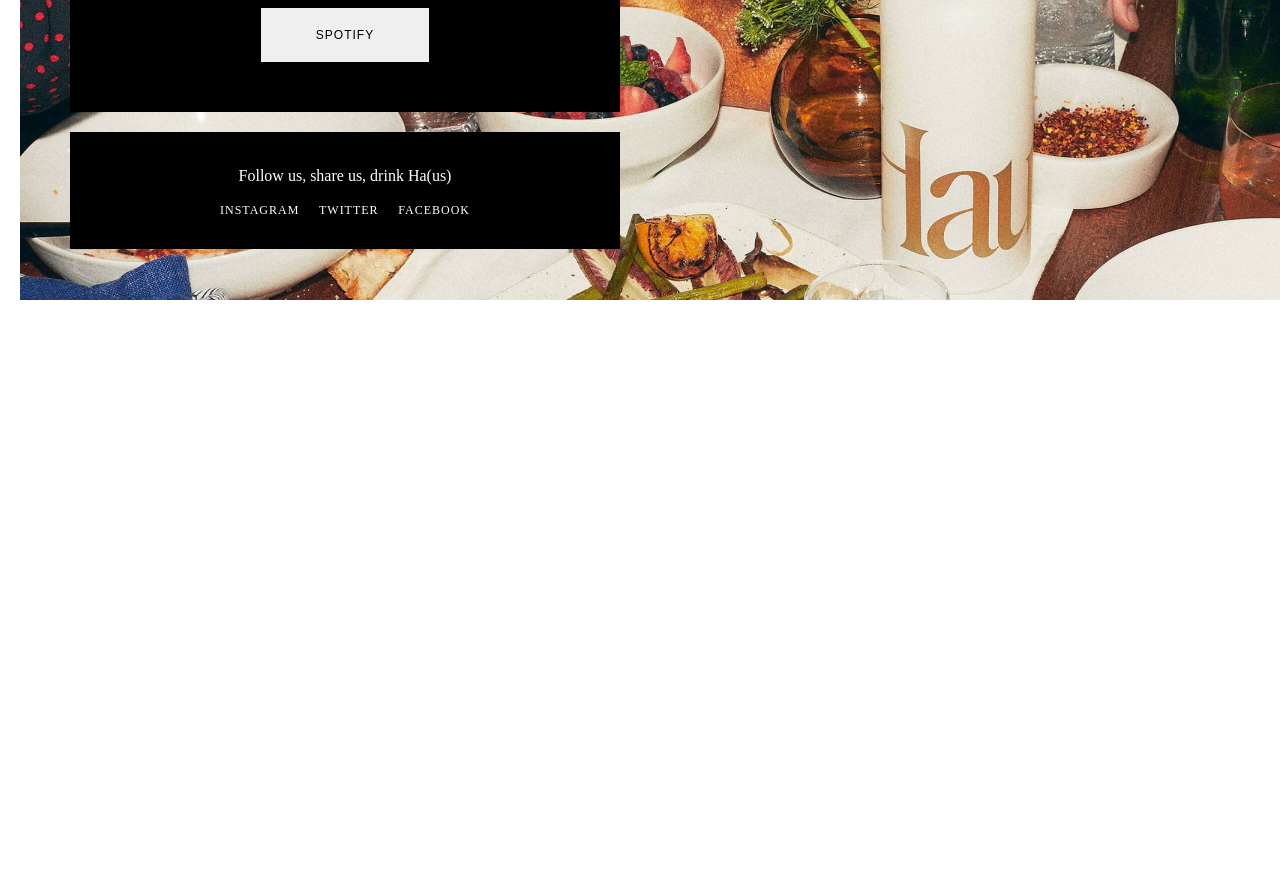
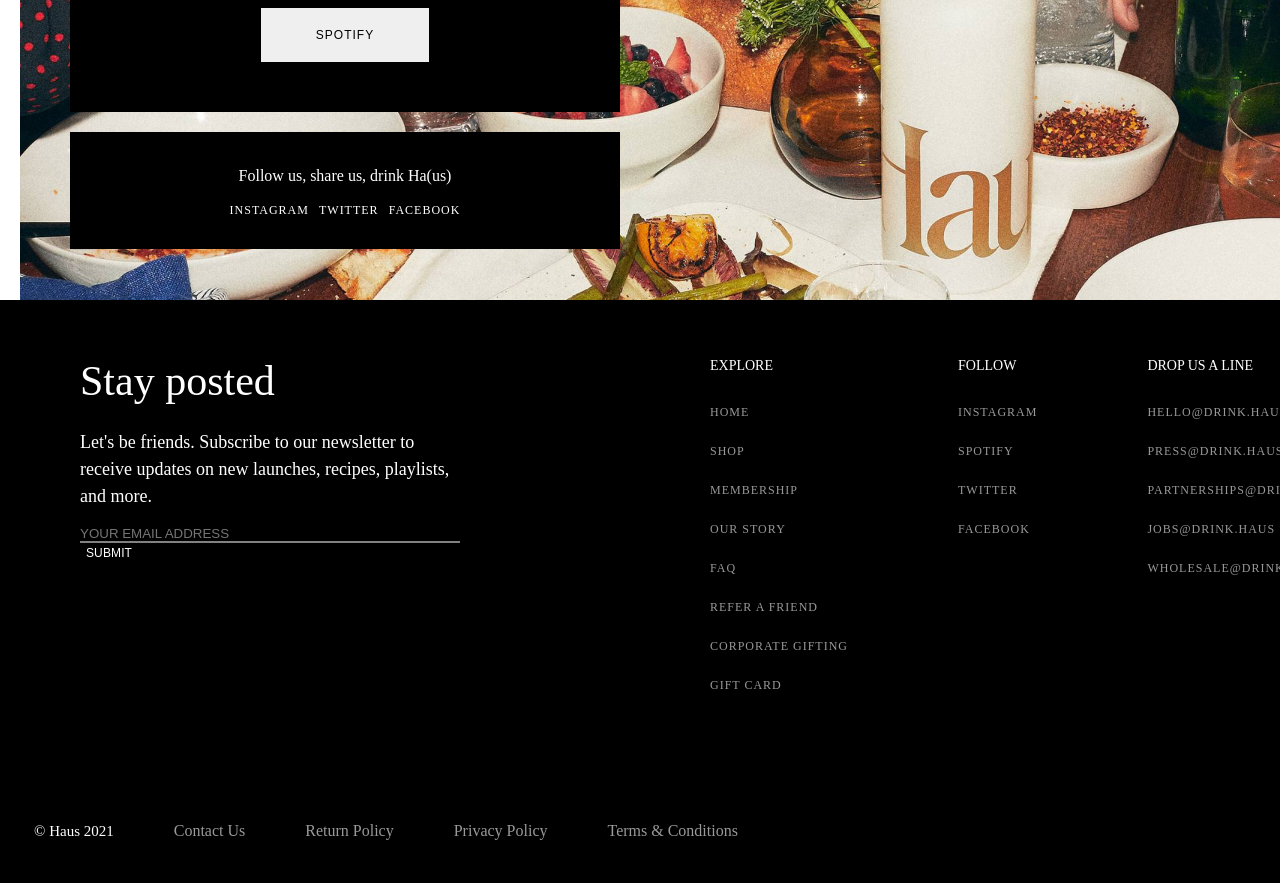
Before and after one commit to Katekarri/wine, a website built with webpack: page src/index.html in a window 1280 px wide. Shown: the part 4873-5756 px from the top of the page. Before the commit the page ends 5173 px from the top, so only its background shows below. Built offline with nearby package versions, Linux system fonts and the light colour scheme.

Commit message:
add footer

```diff
--- a/src/index.html
+++ b/src/index.html
@@ -179,7 +179,7 @@
           <p class="consist-txt">Our flavors are derived from real fruits, herbs, and botanicals, not ingredients from a
             lab. We leave out the artificial
             ingredients and excess sugar, and tell you what’s inside. It’s a better way to drink.</p>
-          <span class="consist-learn"> <a href="#">LEARN MORE</a></span>
+          <p class="consist-learn"> <a href="#">LEARN MORE</a></p>
         </div>
       </section>
       <section class="mood">
@@ -204,7 +204,64 @@
     </div>
   </main>
   <footer class="footer">
-
+    <div class="container">
+      <div class="footer-pack">
+        <div class="footer-post">
+          <h4 class="footer-post-title">Stay posted</h4>
+          <p class="footer-post-txt">Let's be friends. Subscribe to our newsletter to receive updates on new launches,
+            recipes, playlists, and more.</p>
+          <form>
+            <input type="email" placeholder="YOUR EMAIL ADDRESS">
+            <div class="form-action">
+              <button class="form-button">Submit</button>
+            </div>
+          </form>
+        </div>
+        <div class="footer-information">
+          <div class="footer-coll">
+            <h5 class="footer-subtitle">Explore</h5>
+            <ul class="footer-list">
+              <li class="footer-item"> <a href="#">Home</a></li>
+              <li class="footer-item"><a href="#">Shop</a></li>
+              <li class="footer-item"><a href="#">Membership</a></li>
+              <li class="footer-item"><a href="#">Our Story</a></li>
+              <li class="footer-item"><a href="#">FAQ</a></li>
+              <li class="footer-item"><a href="#">Refer a Friend</a></li>
+              <li class="footer-item"><a href="#">Corporate Gifting</a></li>
+              <li class="footer-item"><a href="#">Gift Card</a></li>
+            </ul>
+          </div>
+          <div class="footer-coll">
+            <h5 class="footer-subtitle">Follow</h5>
+            <ul class="footer-list">
+              <li class="footer-item"><a href="#">Instagram</a></li>
+              <li class="footer-item"><a href="#">Spotify</a></li>
+              <li class="footer-item"><a href="#">Twitter</a></li>
+              <li class="footer-item"><a href="#">Facebook</a></li>
+            </ul>
+          </div>
+          <div class="footer-coll">
+            <h5 class="footer-subtitle">Drop Us a Line</h5>
+            <ul class="footer-list">
+              <li class="footer-item"><a href="#">hello@drink.haus</a></li>
+              <li class="footer-item"><a href="#">press@drink.haus</a></li>
+              <li class="footer-item"><a href="#">partnerships@drink.haus</a></li>
+              <li class="footer-item"><a href="#">jobs@drink.haus</a></li>
+              <li class="footer-item"><a href="#">wholesale@drink.haus</a></li>
+            </ul>
+          </div>
+        </div>
+      </div>
+      <div class="footer-basement">
+        <ul class="footer-basement-list">
+          <li class="footer-basement-item footer-basement-item-special">© Haus 2021</li>
+          <li class="footer-basement-item">Contact Us</li>
+          <li class="footer-basement-item">Return Policy</li>
+          <li class="footer-basement-item">Privacy Policy</li>
+          <li class="footer-basement-item">Terms & Conditions</li>
+        </ul>
+      </div>
+    </div>
   </footer>
 </body>
 
--- a/src/scss/app.scss
+++ b/src/scss/app.scss
@@ -36,3 +36,7 @@
 @import "components/consist";
 
 @import "components/mood";
+
+@import "components/footer";
+
+@import "components/form";
--- a/src/scss/components/_consist.scss
+++ b/src/scss/components/_consist.scss
@@ -26,14 +26,13 @@
   }
 
   &-learn {
+    margin-top: 25px;
     a {
-      display: block;
       font-size: 12px;
       line-height: 18px;
       color: $dark-color;
       letter-spacing: 1px;
       text-transform: uppercase;
-      margin-top: 25px;
     }
   }
 }
--- /dev/null
+++ b/src/scss/components/_footer.scss
@@ -0,0 +1,65 @@
+.footer {
+  background-color: $dark-color;
+  &-pack {
+    display: flex;
+  }
+  &-post {
+    max-width: 390px;
+    margin: 45px 0 0 60px;
+    &-title {
+      font-size: 42px;
+      line-height: 72px;
+      color: $primary-color;
+    }
+    &-txt {
+      margin-top: 12px;
+      font-size: 18px;
+      line-height: 27px;
+      color: $primary-color;
+    }
+  }
+  &-information {
+    margin: 55px 0 0 130px;
+    display: flex;
+  }
+  &-coll {
+    margin-left: 110px;
+  }
+  &-subtitle {
+    font-size: 14px;
+    line-height: 21px;
+    text-transform: uppercase;
+    color: $primary-color;
+  }
+  &-list {
+    margin-top: 26px;
+  }
+  &-item {
+    margin-top: 20px;
+    a {
+      cursor: pointer;
+      font-size: 12px;
+      line-height: 18px;
+      letter-spacing: 1px;
+      text-transform: uppercase;
+      color: rgba(255, 255, 255, 0.6);
+    }
+  }
+  &-basement {
+    padding: 125px 0 40px 14px;
+    &-list {
+      display: flex;
+    }
+    &-item {
+      font-size: 16px;
+      line-height: 24px;
+      color: rgba(255, 255, 255, 0.6);
+      margin-right: 60px;
+      &-special {
+        font-size: 15px;
+        line-height: 24px;
+        color: $primary-color;
+      }
+    }
+  }
+}
--- /dev/null
+++ b/src/scss/components/_form.scss
@@ -0,0 +1,20 @@
+form {
+  margin-top: 14px;
+  input {
+    background-color: $dark-color;
+    border: none;
+    border-bottom: 2px solid #818181;
+    width: 380px;
+  }
+}
+.form-button {
+  background-color: $dark-color;
+  border: none;
+  font-size: 12px;
+  line-height: 14px;
+  text-align: center;
+  letter-spacing: 0.12px;
+  text-transform: uppercase;
+  color: $primary-color;
+  cursor: pointer;
+}
--- a/src/scss/components/_mood.scss
+++ b/src/scss/components/_mood.scss
@@ -2,13 +2,10 @@
   background-image: url(/src/images/content/bac.jpg);
   background-repeat: no-repeat;
   background-size: cover;
-  width: 100%;
   height: 568px;
+  padding: 50px;
   position: relative;
   &-col {
-    position: absolute;
-    top: 50px;
-    left: 50px;
     max-width: 550px;
   }
   &-curated {
@@ -29,9 +26,8 @@
     margin-top: 10px;
   }
   &-action {
-    margin: 0 auto;
+    margin: 30px 0 auto;
     text-align: center;
-    margin-top: 30px;
   }
   &-button {
     padding: 20px 55px;
@@ -62,10 +58,12 @@
   }
   &-list {
     display: flex;
-    justify-content: space-between;
-    margin: 10px 150px 0;
+    justify-content: center;
+    margin: 10px 30px 0;
   }
-
+  &-item + li {
+    margin-left: 10px;
+  }
   &-item {
     a {
       font-size: 12px;
```
Also changed, not shown: 1 other file.
